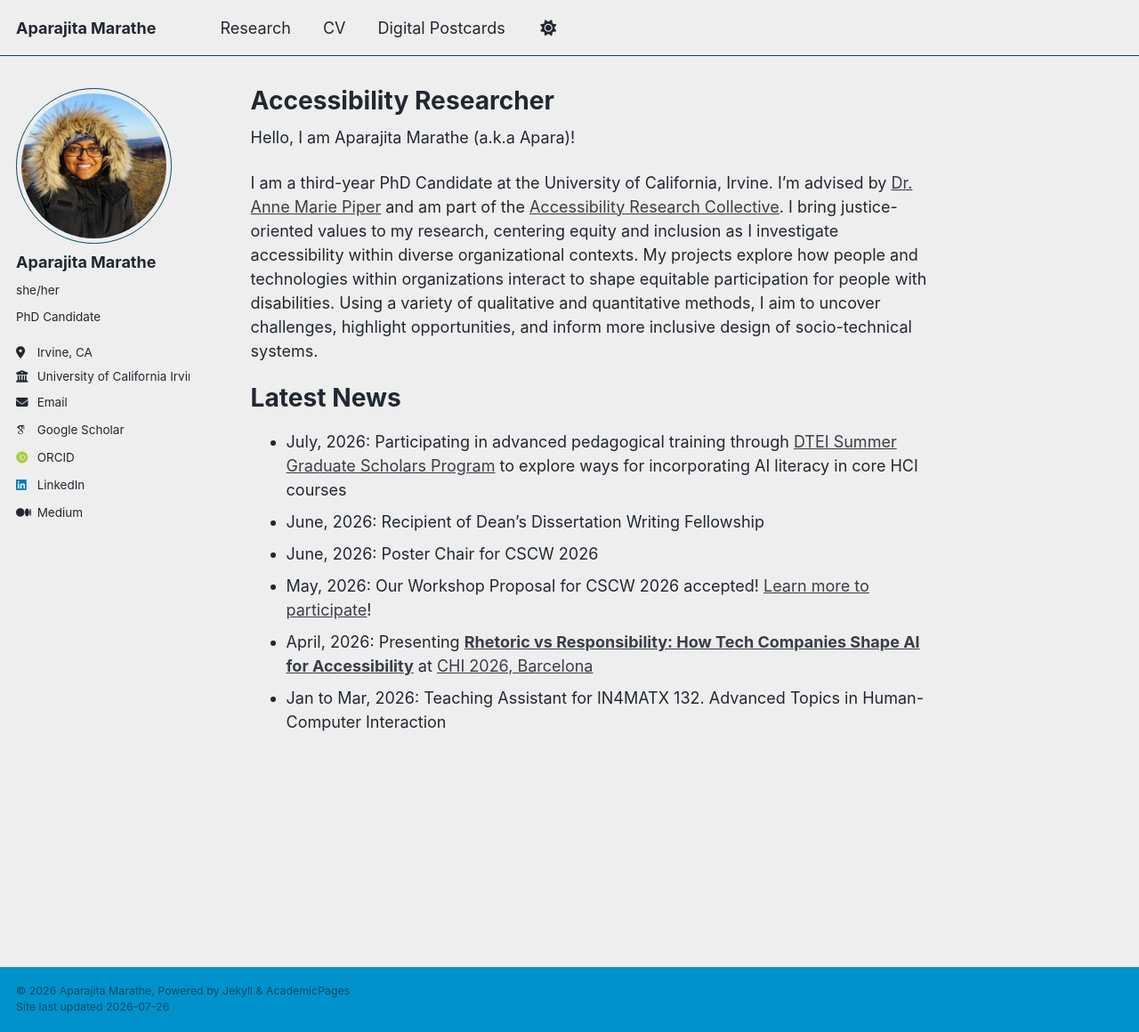
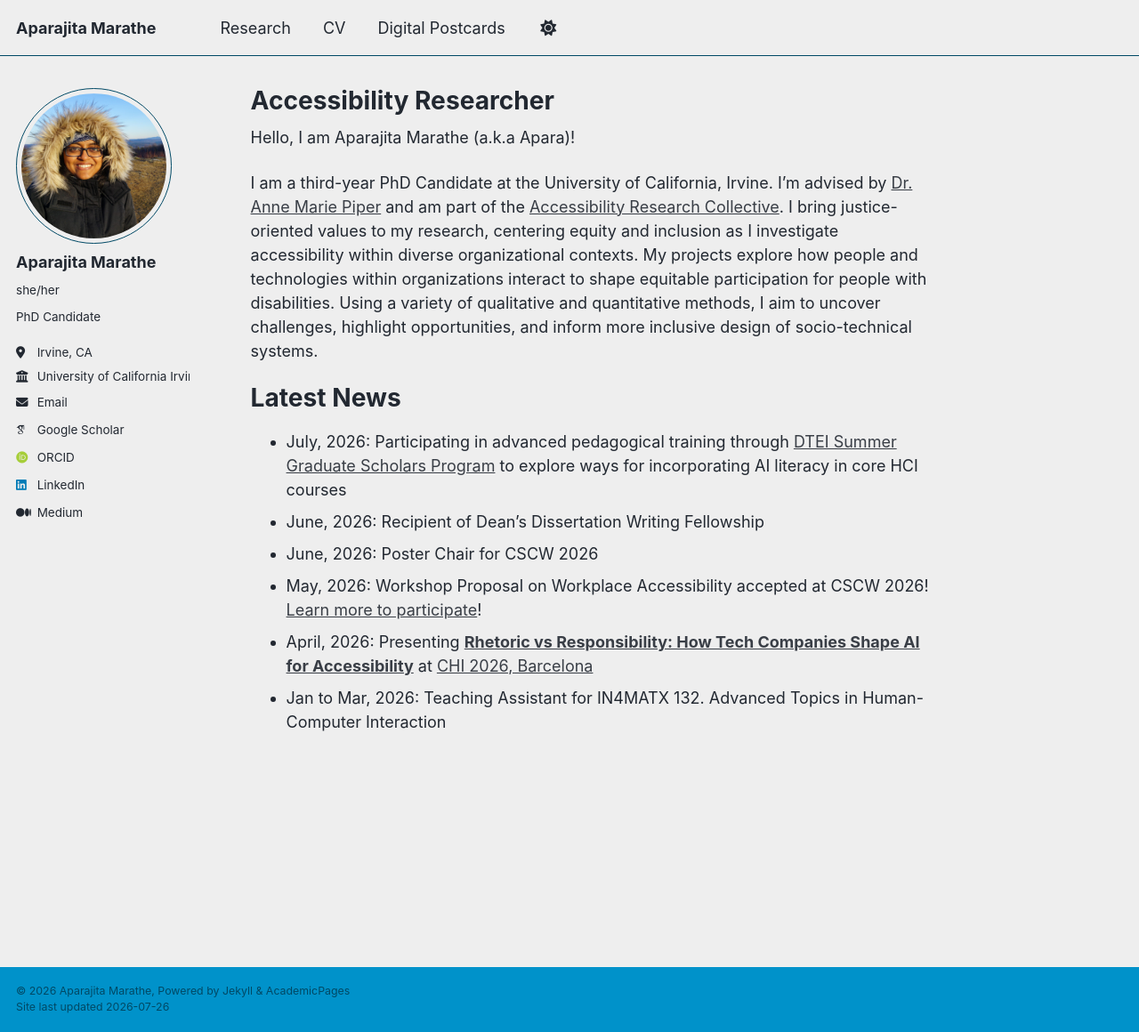
Before and after one commit to aparajitamarathe/aparajitamarathe.github.io, a Jekyll site: the page built from _pages/about.md, in a window 1280 px wide and 1160 px high. Shown: the whole window at 89% size. Built offline with Jekyll 4.4.1, drawn with Linux system fonts in a browser that asks for light colours; some web fonts are replaced.

Commit message:
Update workshop proposal description for CSCW 2026

```diff
--- a/_pages/about.md
+++ b/_pages/about.md
@@ -16,6 +16,6 @@ Latest News
 - July, 2026: Participating in advanced pedagogical training through [DTEI Summer Graduate Scholars Program](https://dtei.uci.edu/opportunities/grads-postdocs/dtei-graduate-fellowship/) to explore ways for incorporating AI literacy in core HCI courses
 - June, 2026: Recipient of Dean's Dissertation Writing Fellowship
 - June, 2026: Poster Chair for CSCW 2026
-- May, 2026: Our Workshop Proposal for CSCW 2026 accepted! [Learn more to participate](https://sites.google.com/uci.edu/workplace-accessibility-cscw26/home)!
+- May, 2026: Workshop Proposal on Workplace Accessibility accepted at CSCW 2026! [Learn more to participate](https://sites.google.com/uci.edu/workplace-accessibility-cscw26/home)!
 - April, 2026: Presenting [**Rhetoric vs Responsibility: How Tech Companies Shape AI for Accessibility**](https://dl.acm.org/doi/full/10.1145/3772318.3791854) at [CHI 2026, Barcelona](https://chi2026.acm.org)
 - Jan to Mar, 2026: Teaching Assistant for IN4MATX 132. Advanced Topics in Human-Computer Interaction
```
